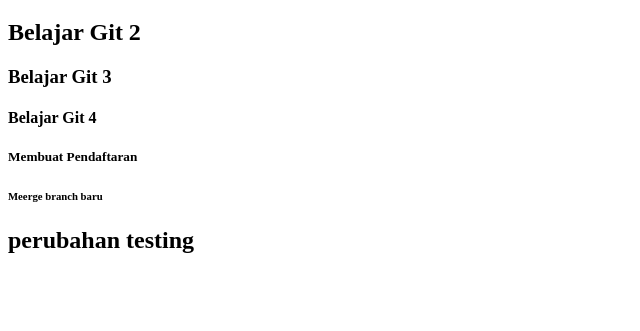
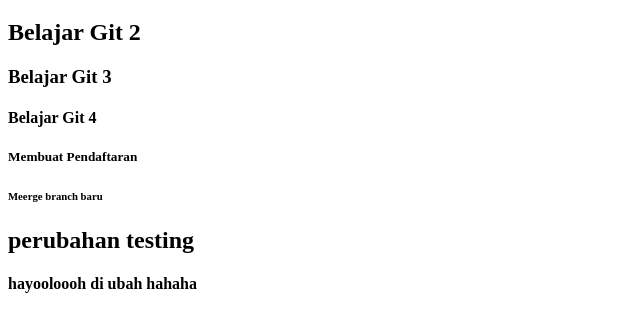
Before and after one commit to triowibowo21/HTML_Dasar, a plain HTML site: page index.html in a window 1280 px wide. Shown: the part 61-392 px from the top of the page, without its empty margins (0-640 px from the left). Drawn offline with Linux system fonts and the light colour scheme.

Commit message:
add h4 in index.html

```diff
--- a/index.html
+++ b/index.html
@@ -12,5 +12,6 @@
         <h5>Membuat Pendaftaran</h5>
         <h6>Meerge branch baru</h6>
         <h2>perubahan testing</h2>
+        <h4>hayooloooh di ubah hahaha</h4>
     </body>
 </html>
```
